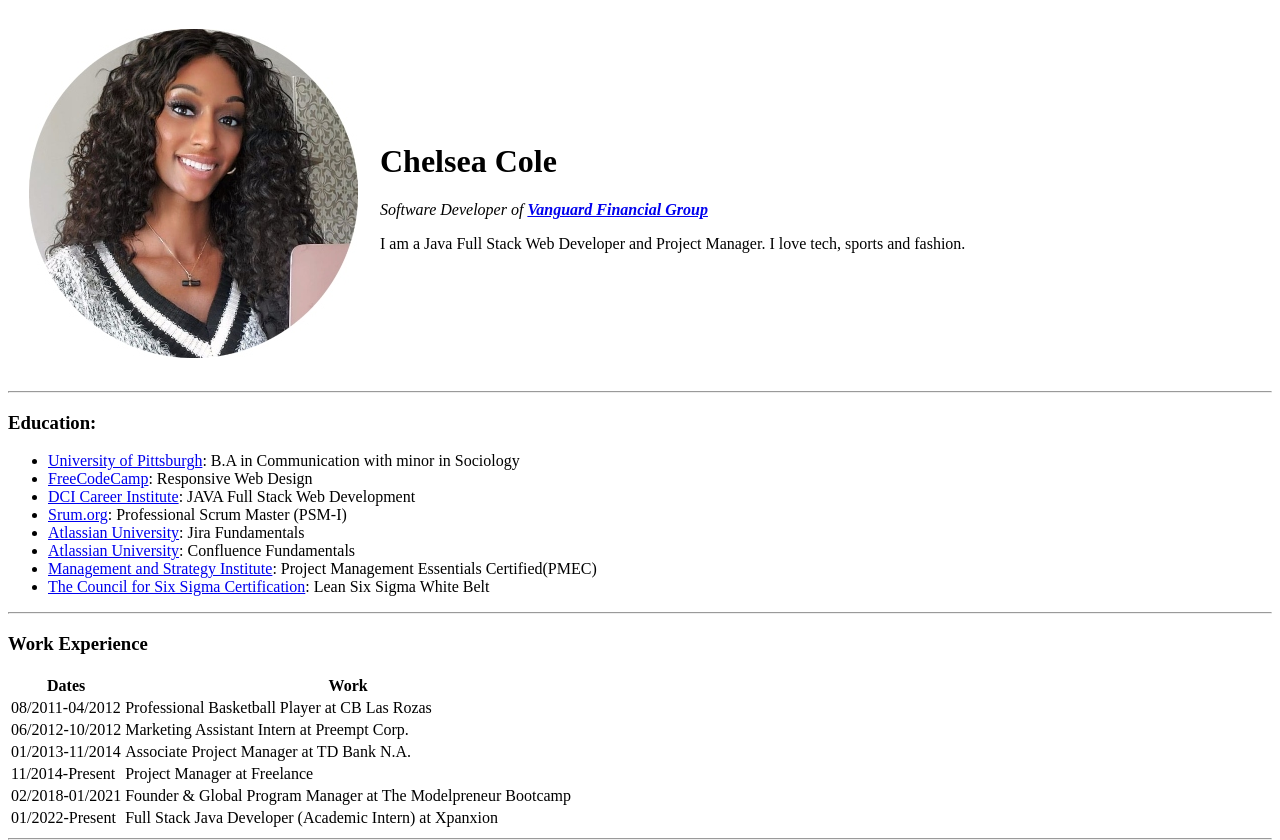
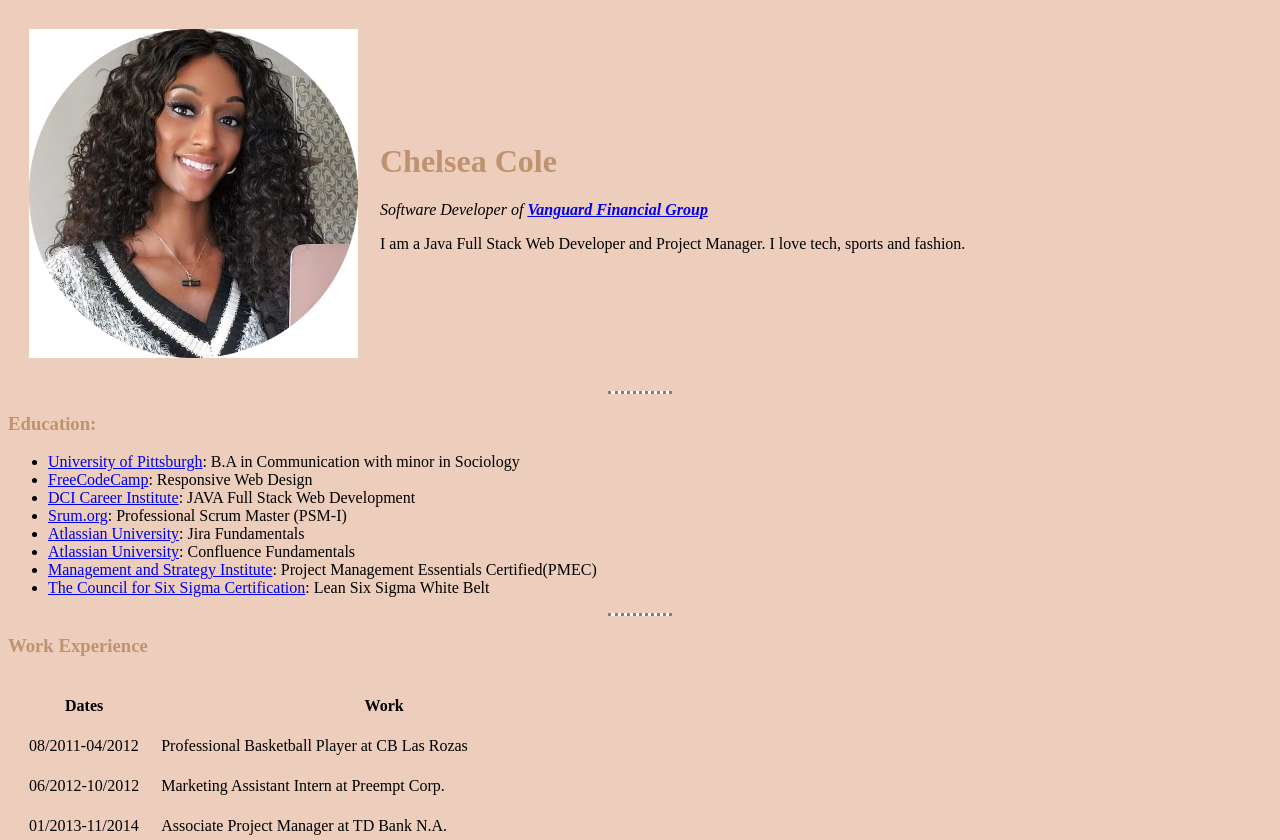
Before and after one commit to CcoleCode/Resume-Site, a plain HTML site: page index.html in a window 1280 px wide. Shown: the top 840 px of the page. Drawn offline with Linux system fonts and the light colour scheme.

Commit message:
Add files via upload
Updated files

```diff
--- /dev/null
+++ b/css/styles.css
@@ -0,0 +1,21 @@
+body {
+  background-color: #EDCDBB;
+}
+
+h1 {
+  color: #BF9270;
+}
+
+h3 {
+  color: #BF9270;
+}
+
+hr {
+  background-color: white;
+  color: #BF9270;
+  border-style: dotted none none;
+  border-color: grey;
+  border-width: 3px;
+  height: 0px;
+  width: 5%;
+}
--- a/index.html
+++ b/index.html
@@ -4,6 +4,9 @@
 <head>
   <meta charset="utf-8">
   <title>Chelsea Cole's Resume Site</title>
+
+  <link rel="stylesheet" href="css/styles.css">
+
 </head>
 
 <body>
@@ -34,7 +37,7 @@
   </ul>
   <hr>
   <h3>Work Experience</h3>
-  <table>
+  <table cellspacing= "20">
     <thead>
       <tr>
         <th>Dates</th>
@@ -75,7 +78,7 @@
   <table>
     <tr>
       <td>
-        <table cellspacing = "10">
+        <table cellspacing="10">
           <tr>
             <td>JAVA programming</td>
             <td>&#11088;&#11088;&#11088;</td>
@@ -126,7 +129,7 @@
   </table>
   <hr>
   <a href="Hobbies.html">My Hobbies</a>
-  <br>
+
   <a href="Contact-Me.html">Contact Me</a>
 </body>
 
```
Also changed, not shown: Contact-Me.html (+1 -0 lines), Hobbies.html (+1 -0 lines).
